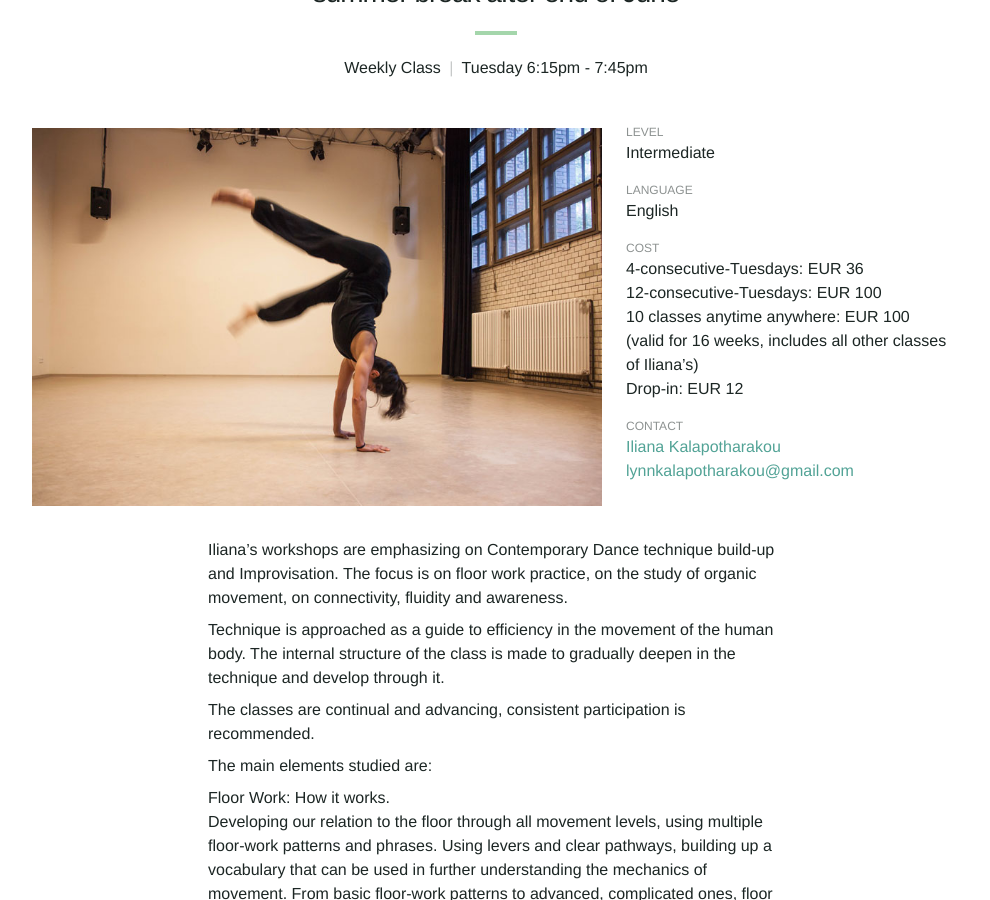
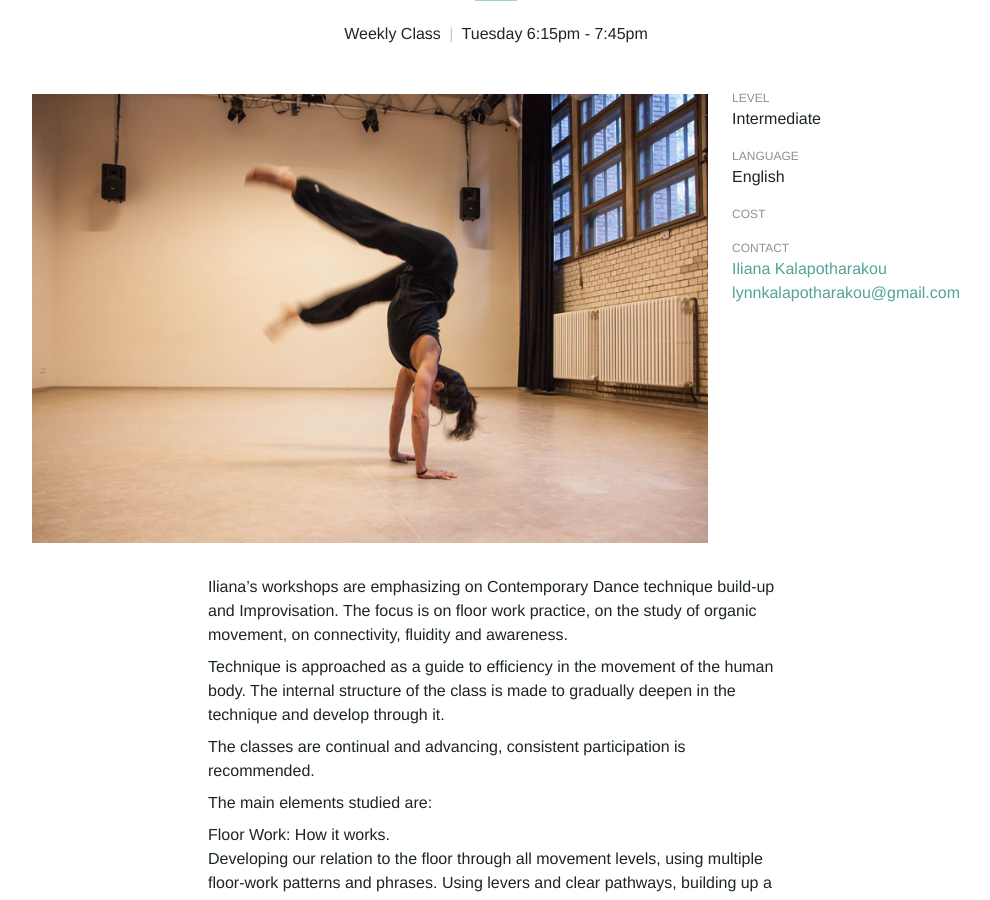
Before and after one commit to Kriesse/urbanraum, a Jekyll site: the page built from _classes/urban-spring-1.md, in a window 1280 px wide and 900 px high, scrolled down 244 px. Shown: the whole window, without its empty margins (144-1134 px from the left). Built offline with Jekyll 4.4.1, drawn with Linux system fonts in a browser that asks for light colours; nearby versions of some CDN libraries; some of the changed text lies outside the part shown.

Commit message:
Update urban-spring-1.md

```diff
--- a/_classes/urban-spring-1.md
+++ b/_classes/urban-spring-1.md
@@ -11,29 +11,21 @@
 title_en: "Contemporary Dance and Improvisation | blue class"
 title_de: "Contemporary Dance and Improvisation | blue class"
 
-subtitle_en: "summer break after end of June"
-subtitle_de: "bis Juni!"
+subtitle_en: ""
+subtitle_de: ""
 
 type_en: "Weekly Class"
 type_de: "Wöchentlicher Kurs"
 
 level_en: "Intermediate"
-level_de: "Mittelstufe/Fortgeschritten"
+level_de: "Mittelstufe"
 
 price_en: |
-  4-consecutive-Tuesdays: EUR 36
-  12-consecutive-Tuesdays: EUR 100
-  10 classes anytime anywhere: EUR 100
-  (valid for 16 weeks, includes all other classes of Iliana's)
-  Drop-in: EUR 12
+
 
 
 price_de: |
-  4-consecutive-Tuesdays: EUR 36
-  12-consecutive-Tuesdays: EUR 100
-  10 classes anytime anywhere: EUR 100
-  (valid for 16 weeks, includes all other classes of Iliana's)
-  Drop-in: EUR 12
+
 
 language_en: "English"
 language_de: "Englisch"
```
Also changed, not shown: other parts of _classes/urban-spring-1.md (+2 -2 lines).
